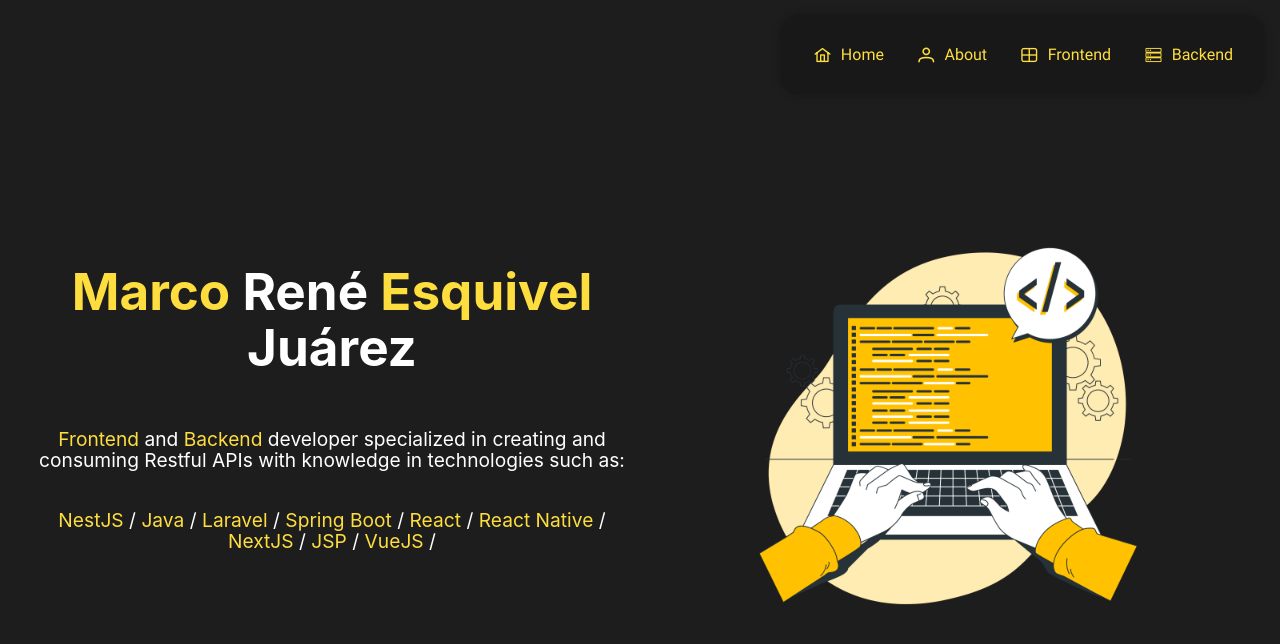
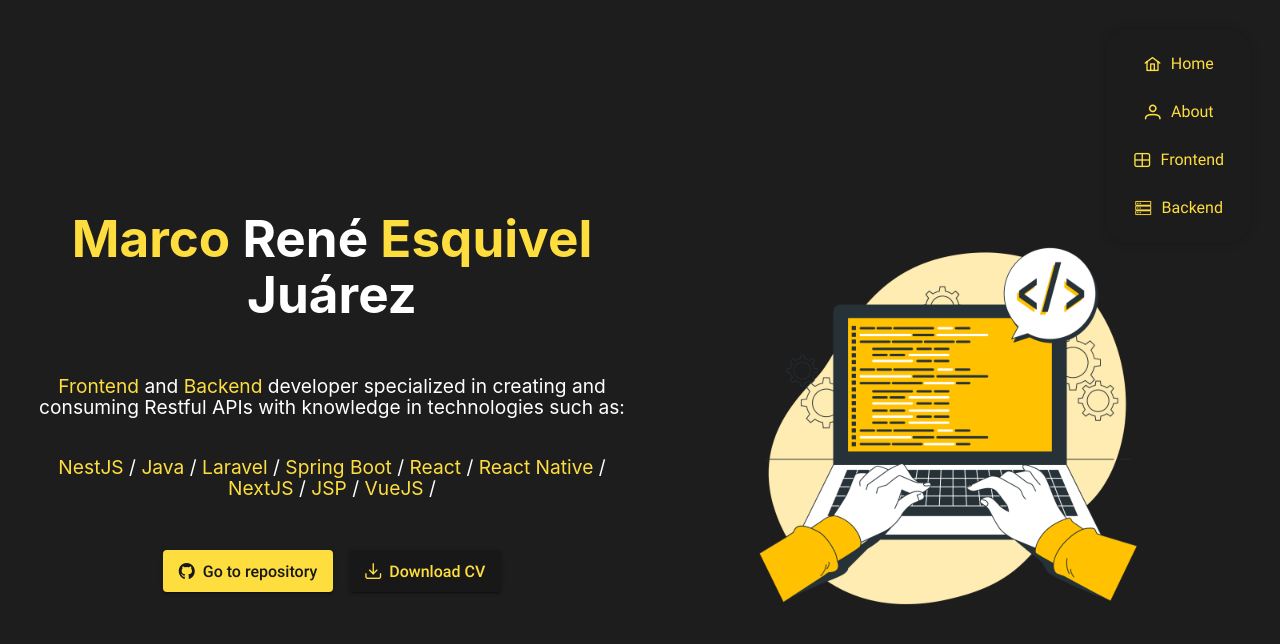
Before and after one commit to MarcoEsquivel1/Portfolio, a React (Vite) app: page /#/ in a window 1280 px wide. Shown: the top 644 px of the page. Built offline with nearby package versions, Linux system fonts and the light colour scheme.

Commit message:
Vertical menu

```diff
--- /dev/null
+++ b/src/components/Home/ButtonsContainer.tsx
@@ -0,0 +1,23 @@
+import { Button } from 'primereact/button';
+
+export const ButtonsContainer = () => {
+    const handleGithub = () => {
+        window.open('https://github.com/MarcoEsquivel1' , '_blank');
+    }
+
+    const handleCV = () => {
+        fetch('CVMarcoEsquivel.pdf').then( response => response.blob()).then( blob => {
+            const url = window.URL.createObjectURL(blob);
+            const a = document.createElement('a');
+            a.href = url;
+            a.download = 'CVMarcoEsquivel.pdf';
+            a.click();
+        })
+    }
+    return(
+        <div className='buttonsContainer'>
+            <Button label="Go to repository" className="button-normal" onClick={handleGithub} icon="pi pi-github" raised />
+            <Button label="Download CV" className="button-outlined" onClick={handleCV} icon="pi pi-download" raised />
+        </div>
+    )
+}
--- a/src/pages/About.tsx
+++ b/src/pages/About.tsx
@@ -1,6 +1,6 @@
 export const About = () => {
     return(
-        <div className="container">
+        <div id="about" className="container">
             <h1>About</h1>
         </div>
     )
--- a/src/pages/Backend.tsx
+++ b/src/pages/Backend.tsx
@@ -1,6 +1,6 @@
 export const Backend = () => {
     return(
-        <div className="container">
+        <div id='backend' className="container">
             <h1>Backend</h1>
         </div>
     )
--- a/src/pages/Frontend.tsx
+++ b/src/pages/Frontend.tsx
@@ -1,6 +1,6 @@
 export const Frontend = () => {
     return(
-        <div className="container">
+        <div id="frontend" className="container">
             <h1>Frontend</h1>
         </div>
     )
--- a/src/pages/Home.tsx
+++ b/src/pages/Home.tsx
@@ -1,9 +1,11 @@
 import pcImage from '../assets//pc.png';
+import { ButtonsContainer } from '../components/Home/ButtonsContainer';
 import { skills } from '../data/skills';
 
 export const Home = () => {
+
     return(
-        <div className="containerHome">
+        <div id='home' className="containerHome">
             <div className="textHome">
                 <h1>Marco <span>René</span> Esquivel <span>Juárez</span></h1>
                 <p><span>Frontend</span> and <span>Backend</span> developer specialized in creating and consuming Restful APIs with knowledge in technologies such as:</p>
@@ -12,6 +14,7 @@
                         return <><span key={index}>{skill.name}</span>  / </>
                     })
                 }</p>
+                <ButtonsContainer />
             </div>
             <div className="imageHome">
                 <img src={pcImage} alt="pc"/>
--- a/src/router/ReactRouter.tsx
+++ b/src/router/ReactRouter.tsx
@@ -1,4 +1,4 @@
-import { Route, Routes } from 'react-router-dom';
+import { Route, Routes, useLocation } from 'react-router-dom';
 
 import { About, Backend, Frontend, Home } from '../pages';
 
@@ -6,9 +6,10 @@
   return(
     <Routes>
       <Route path="/" element={<Home />} />
-      <Route path="/about" element={<About />} />
       <Route path="/frontend" element={<Frontend />} />
       <Route path="/backend" element={<Backend />} />
+      <Route path="/about" element={<About />} />
     </Routes>
+
   )
 }
--- a/src/scss/styles.scss
+++ b/src/scss/styles.scss
@@ -1,17 +1,11 @@
+// Variables de colores
 $colorPrimary: #1d1d1d;
 $colorMenu: #181818;
 $colorFont: #fede3f;
 $colorFontWhite: #fff;
-#root {
-  max-width: 1280px;
-  margin: 0 auto;
-  padding: 2rem;
-  text-align: center;
-  width: 100%;
-  height: 100vh;
-}
 
-:root {
+// Selector base para propiedades comunes
+%base {
   font-family: Inter, system-ui, Avenir, Helvetica, Arial, sans-serif;
   width: 100%;
   height: 100%;
@@ -27,220 +21,273 @@
   -webkit-text-size-adjust: 100%;
 }
 
+// Estilos generales
+:root {
+  @extend %base;
+  padding: 0 2rem; // Agrega margen a los lados
+}
+
 body {
   margin: 0;
   display: flex;
   place-items: center;
   min-width: 320px;
   min-height: 100vh;
+  @extend %base;
+  display: flex; // Agrega display flex
+  justify-content: center; // Centra horizontalmente
+  align-items: center; // Centra verticalmente
 }
 
-h1 {
-  font-size: 3.2em;
-  line-height: 1.1;
-}
-
+// Menú
 .p-menubar {
-  margin-top: 15px;
-  margin-right: 15px;
-  margin-left: 15px;
-  margin-bottom: 15px;
+  margin: 15px;
+  padding: 0;
   position: fixed;
-  top: 0;
-  right: 0;
+  top: 15px;
+  right: 15px;
   z-index: 1000;
   border: none;
   border-radius: 20px;
-  -webkit-border-radius: 20px;
-  -moz-border-radius: 20px;
-  -ms-border-radius: 20px;
-  -o-border-radius: 20px;
-}
+  box-shadow: 0 0 10px 0 rgba(0, 0, 0, 0.2);
+  background-color: rgba($colorMenu, 0.1);
+  transition: background-color 0.3s ease, opacity 0.3s ease; /* Agregar transiciones */
 
-.p-menubar {
-  box-shadow: 0 0 10px 0 rgba(0, 0, 0, 0.2);
-  background-color: $colorMenu;
-
-  .p-menubar-button {
+  //mobile
+  &-button {
     background-color: $colorMenu;
     color: $colorFont !important;
   }
 
-  .p-menubar-root-list {
-    background-color: $colorMenu;
+  &-root-list {
+    padding: 10px !important;
+    display: flex;
+    flex-direction: column;
+    transition: background-color 0.3s ease; /* Agregar transición al root list */
 
     .p-menuitem {
-      background-color: $colorMenu;
+      &-link{
+        .p-menuitem-icon, .p-menuitem-text{
+          color: $colorFont !important;
+        }
 
-      .p-menuitem-text {
-        color: $colorFont !important;
-      }
-      .p-menuitem-icon {
-        color: $colorFont !important;
-      }
-
-      .p-menuitem-link {
-        color: $colorFont !important;
+        &:hover{
+          .p-menuitem-icon, .p-menuitem-text{
+            color: $colorFontWhite !important;
+          }
+        }
       }
     }
+
+  }
+  &:hover{
+    background-color: rgba($colorMenu, 1);
   }
 
 }
+@media screen and (max-width: 960px) {
+  .p-menubar .p-menubar-root-list {
+    width: 390%;
+    margin-left: -290%;
+    background-color: $colorMenu;
+    background: $colorMenu;
+  }
+}
 
-.container{
+// Contenedores
+.container,
+.containerHome {
   width: 100%;
   height: 100%;
   grid-gap: 1rem;
   align-items: center;
   justify-items: center;
-
   display: grid;
 }
 
-.containerHome{
-  width: 100%;
-  height: 100%;
-  grid-gap: 1rem;
-  align-items: center;
-  justify-items: center;
-
-
-  display: grid;
-  grid-template-columns: 1fr 1fr;
-  grid-template-rows: 1fr;
+.containerHome {
+  grid-template-columns: repeat(auto-fit, minmax(300px, 1fr));
   grid-template-areas: "textHome imageHome";
 
-  // media query para pantallas de 960px
-  @media screen and (max-width: 960px) {
+  //de 960 para abajo solo una columna
+  @media (max-width: 960px) {
     grid-template-columns: 1fr;
-    grid-template-rows: 1fr 1fr;
     grid-template-areas: "textHome" "imageHome";
   }
+}
 
-  // media query para pantallas de 600px
-  @media screen and (max-width: 600px) {
-    grid-template-columns: 1fr;
-    grid-template-rows: 1fr 1fr;
-    grid-template-areas: "textHome" "imageHome";
+// Texto e imágenes en la página de inicio
+.textHome,
+.imageHome {
+  grid-area: auto;
+  display: flex;
+  flex-direction: column;
+  justify-content: center;
+  align-items: center;
+  text-align: center;
+}
+
+.textHome {
+  h1 {
+    font-size: 3.2em;
+    line-height: 1.1;
+
+    span {
+      color: $colorFontWhite;
+    }
+
+    animation: leftToRight 1s ease-in-out;
+
+    &:hover {
+      color: $colorFont;
+      text-shadow: 0 0 1px $colorFont, 0 0 25px $colorFont, 0 0 50px $colorFont;
+    }
   }
 
-  .textHome {
-    grid-area: textHome;
-    display: flex;
-    flex-direction: column;
-    justify-content: center;
-    align-items: center;
-    text-align: center;
+  p {
+    font-size: 1.2em;
+    line-height: 1.1;
+    color: $colorFontWhite;
 
-    h1 {
-      font-size: 3.2em;
-      line-height: 1.1;
-      span{
-        color: $colorFontWhite
-      }
-      animation: leftToRight 1s ease-in-out;
-
-      @keyframes leftToRight {
-        from {
-          transform: translateX(-75px);
-          -webkit-transform: translateX(-75px);
-          -moz-transform: translateX(-75px);
-          -ms-transform: translateX(-75px);
-          -o-transform: translateX(-75px);
-        }
-        to {
-          transform: translateX(0px);
-          -webkit-transform: translateX(0px);
-          -moz-transform: translateX(0px);
-          -ms-transform: translateX(0px);
-          -o-transform: translateX(0px);
-        }
-      }
+    span {
+      color: $colorFont;
     }
 
-    h1:hover {
+    animation: rightToLeft 1s ease-in-out;
+
+    &:hover {
       color: $colorFont;
-      text-shadow: 0 0 1px $colorFont,
-                  0 0 25px $colorFont,
-                  0 0 50px $colorFont,
-    }
-
-    p {
-      font-size: 1.2em;
-      line-height: 1.1;
-      color: $colorFontWhite;
-      span{
-        color: $colorFont
-      }
-
-      animation: rightToLeft 1s ease-in-out;
-
-      @keyframes rightToLeft {
-        from {
-          transform: translateX(75px);
-          -webkit-transform: translateX(75px);
-          -moz-transform: translateX(75px);
-          -ms-transform: translateX(75px);
-          -o-transform: translateX(75px);
-        }
-        to {
-          transform: translateX(0px);
-          -webkit-transform: translateX(0px);
-          -moz-transform: translateX(0px);
-          -ms-transform: translateX(0px);
-          -o-transform: translateX(0px);
-        }
-      }
-    }
-
-    p:hover {
-      color: $colorFont;
-      span{
+      span {
         color: $colorFontWhite;
-      }
-    }
-
-  }
-
-  .imageHome {
-    grid-area: imageHome;
-    display: flex;
-    flex-direction: column;
-    justify-content: center;
-    align-items: center;
-    text-align: center;
-
-    img {
-      width: 400px;
-      height: 400px;
-      //animationimagebounce4corners2sinfinite:;
-      animation: bounce 5s infinite;
-
-      @keyframes bounce
-      {
-        0% {
-          transform: translate(0, 0);
-        }
-        25% {
-          transform: translate(0, 50px);
-        }
-        50% {
-          transform: translate(50px, 30px);
-        }
-        75% {
-          transform: translate(30px, 0);
-        }
-        100% {
-          transform: translate(0, 0);
-        }
       }
     }
   }
 }
 
-@media screen and (max-width: 960px) {
-  .p-menubar .p-menubar-root-list {
-    width: 180%;
-    margin-left: -80%;
+.imageHome {
+  img {
+    width: 400px;
+    height: 400px;
+    animation: bounce 5s infinite;
   }
 }
+
+
+// Botones
+.buttonsContainer {
+  margin: 10px;
+  display: flex;
+  flex-direction: row;
+  justify-content: center;
+  align-items: center;
+  text-align: center;
+  grid-gap: 1rem;
+  margin-top: 2rem;
+  margin-bottom: 2rem;
+
+  .button {
+    background-color: $colorFont !important;
+    color: $colorMenu !important;
+    border: 1px solid $colorFont !important;
+    position: relative;
+    z-index: 1;
+    animation: pop-in 1s ease-in-out;
+
+    &:hover {
+      color: $colorFont !important;
+      border: 1px solid $colorFont !important;
+    }
+
+    &:before {
+      content: "";
+      transition: 0.5s all ease;
+      position: absolute;
+      top: 0;
+      left: 50%;
+      right: 50%;
+      bottom: 0;
+      opacity: 0;
+      background-color: $colorMenu;
+    }
+
+    &:hover:before {
+      transition: 0.5s all ease;
+      left: 0;
+      right: 0;
+      opacity: 1;
+      z-index: -1;
+    }
+
+    &-normal {
+      background-color: $colorFont !important;
+      color: $colorMenu !important;
+    }
+
+    &-outlined {
+      background-color: $colorMenu !important;
+      color: $colorFont !important;
+    }
+  }
+}
+
+// Keyframes
+@keyframes pop-in {
+  0% {
+    transform: scale(0);
+  }
+  100% {
+    transform: scale(1);
+  }
+}
+
+@keyframes bounce {
+  0% {
+    transform: translate(0, 0);
+  }
+  25% {
+    transform: translate(0, 50px);
+  }
+  50% {
+    transform: translate(50px, 30px);
+  }
+  75% {
+    transform: translate(30px, 0);
+  }
+  100% {
+    transform: translate(0, 0);
+  }
+}
+
+@keyframes rightToLeft {
+  from {
+    transform: translateX(75px);
+    -webkit-transform: translateX(75px);
+    -moz-transform: translateX(75px);
+    -ms-transform: translateX(75px);
+    -o-transform: translateX(75px);
+  }
+  to {
+    transform: translateX(0px);
+    -webkit-transform: translateX(0px);
+    -moz-transform: translateX(0px);
+    -ms-transform: translateX(0px);
+    -o-transform: translateX(0px);
+  }
+}
+
+@keyframes leftToRight {
+  from {
+    transform: translateX(-75px);
+    -webkit-transform: translateX(-75px);
+    -moz-transform: translateX(-75px);
+    -ms-transform: translateX(-75px);
+    -o-transform: translateX(-75px);
+  }
+  to {
+    transform: translateX(0px);
+    -webkit-transform: translateX(0px);
+    -moz-transform: translateX(0px);
+    -ms-transform: translateX(0px);
+    -o-transform: translateX(0px);
+  }
+}
```
Also changed, not shown: 1 other file (tests, documents, lock files or other folders).
